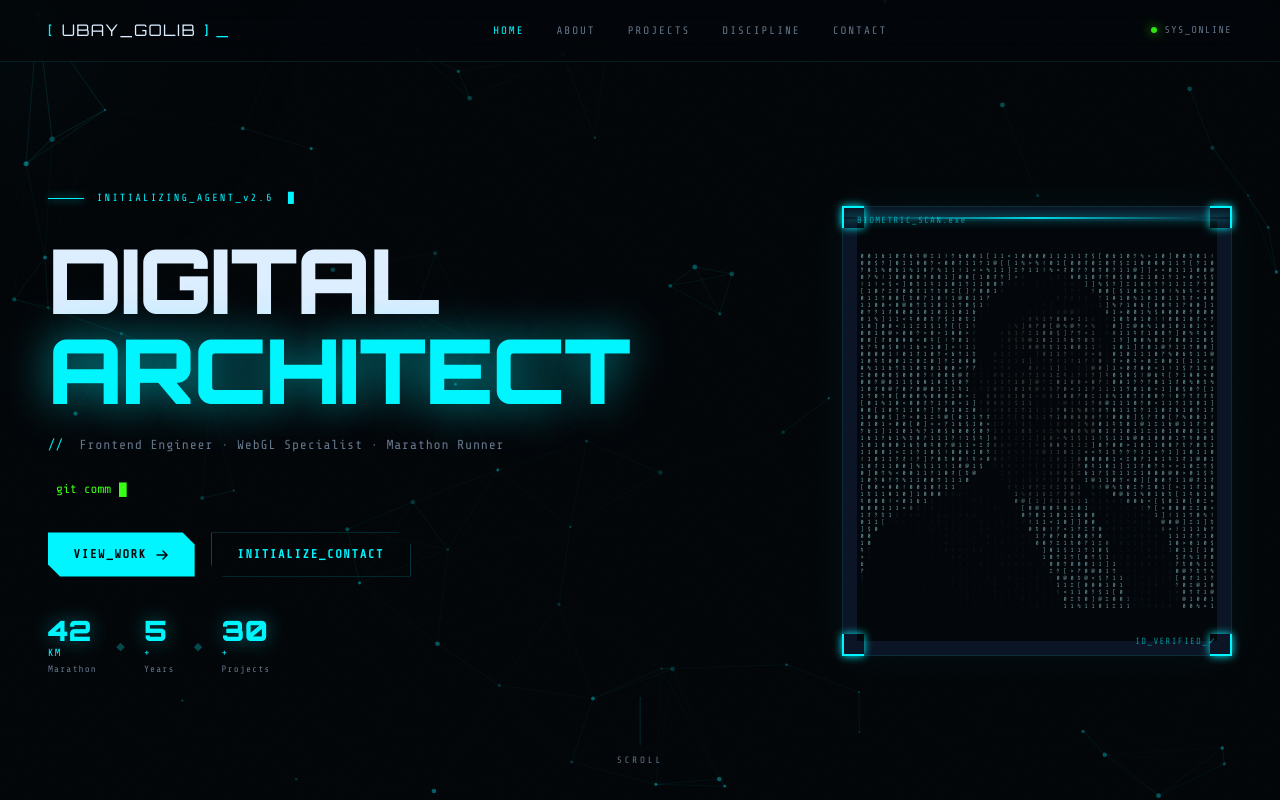
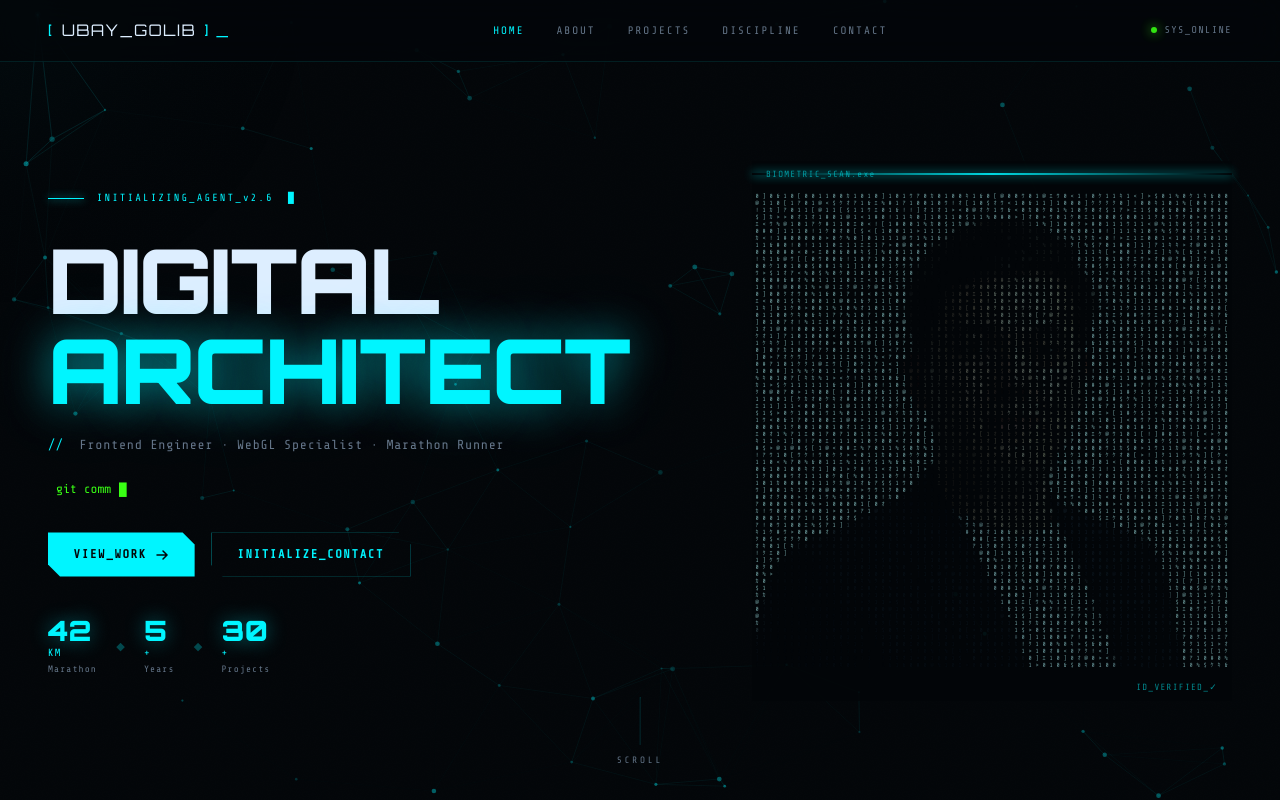
Before and after one commit to ubaygolib/portfolio, a plain HTML site: page index.html in a window 1280 px wide. Shown: the top 800 px of the page. Drawn offline with nearby package versions, Linux system fonts and the light colour scheme; animation ran at ten frames a second.

Commit message:
Update style.css

```diff
--- a/style.css
+++ b/style.css
@@ -380,22 +380,12 @@ body.cursor-hover #cursorRing { width: 50px; height: 50px; border-color: var(--c
 .hero-portrait { flex: 0 0 auto; }
 .portrait-frame {
   position: relative;
-  padding: 14px;
-  background: var(--surf);
-  border: 1px solid var(--border);
-  box-shadow: 0 0 40px rgba(0,245,255,0.05);
+  padding: 0;
+  background: transparent;
+  border: none;
+  box-shadow: none;
 }
-.pf-corner {
-  position: absolute;
-  width: 22px; height: 22px;
-  border-color: var(--cx);
-  border-style: solid;
-  box-shadow: 0 0 8px var(--cx);
-}
-.pf-corner.tl{top:-1px;left:-1px;border-width:2px 0 0 2px}
-.pf-corner.tr{top:-1px;right:-1px;border-width:2px 2px 0 0}
-.pf-corner.bl{bottom:-1px;left:-1px;border-width:0 0 2px 2px}
-.pf-corner.br{bottom:-1px;right:-1px;border-width:0 2px 2px 0}
+.pf-corner { display: none; }
 
 .pf-scan {
   position: absolute;
@@ -414,7 +404,7 @@ body.cursor-hover #cursorRing { width: 50px; height: 50px; border-color: var(--c
 
 #matrixCanvas {
   display: block;
-  width: 360px; height: 420px;
+  width: 480px; height: 540px;
 }
 .pf-lbl {
   position: absolute;
@@ -1109,7 +1099,7 @@ em.hi { font-style: normal; color: var(--cx); }
   .about-grid,.contact-grid,.disc-grid{grid-template-columns:1fr}
   .hero-inner{flex-direction:column;text-align:center;padding-top:4rem}
   .hero-badge,.hero-btns,.hero-metrics{justify-content:center}
-  #matrixCanvas{width:280px;height:320px}
+  #matrixCanvas{width:320px;height:360px}
   .nav-links{display:none}
   .disc-cards{grid-template-columns:1fr 1fr}
 }
```
